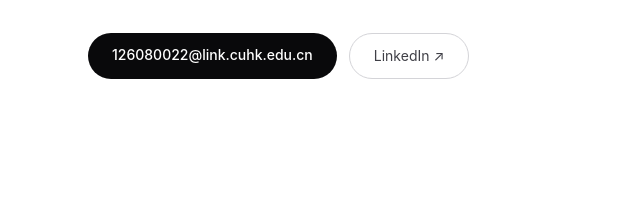
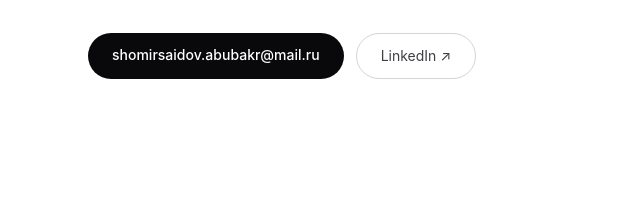
Before and after one commit to Shomirsaidov/mechtatnevredno.com, a plain HTML site: page index.html in a window 1280 px wide. Shown: the part 5878-6085 px from the top of the page, 0-640 px from the left. Drawn offline with nearby package versions, Linux system fonts and the light colour scheme.

Commit message:
Update email address in index.html

```diff
--- a/index.html
+++ b/index.html
@@ -287,7 +287,7 @@
 
 
         <a
-            href="mailto:126080022@link.cuhk.edu.cn"
+            href="mailto:shomirsaidov.abubakr@mail.ru"
             class="text-xs font-mono border border-zinc-300 px-4 py-2 rounded-full text-zinc-700 hover:bg-zinc-900 hover:text-white hover:border-zinc-900 transition"
         >
             Get in touch
@@ -1988,10 +1988,10 @@
             >
 
                 <a
-                    href="mailto:126080022@link.cuhk.edu.cn"
+                    href="mailto:shomirsaidov.abubakr@mail.ru"
                     class="px-6 py-3 bg-zinc-950 text-white rounded-full text-sm font-medium hover:bg-zinc-800 transition"
                 >
-                    126080022@link.cuhk.edu.cn
+                    shomirsaidov.abubakr@mail.ru
                 </a>
 
 
```
